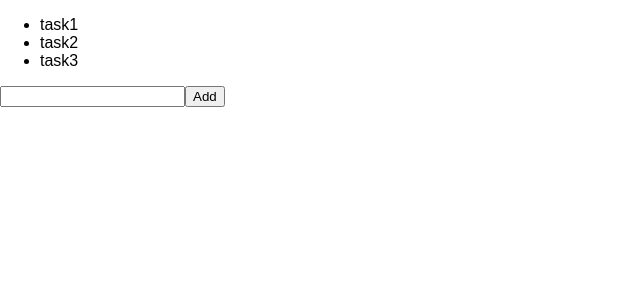
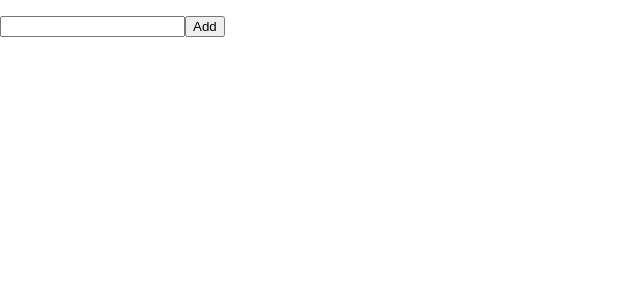
Before and after one commit to blueplanet/react-study, a React (Create React App) app in the folder 2017-04-26/: page / in a window 1280 px wide. Shown: the top 300 px of the page, without its empty margins (0-640 px from the left). Built offline with nearby package versions, Linux system fonts and the light colour scheme.

Commit message:
render array

```diff
--- a/2017-04-26/src/App.js
+++ b/2017-04-26/src/App.js
@@ -19,9 +19,9 @@ class App extends Component {
     return (
       <div>
         <ul>
-          <li>task1</li>
-          <li>task2</li>
-          <li>task3</li>
+          {items.map((item, i) => {
+            return <li key={i}>{item}</li>;
+          })}
         </ul>
         <div>
           <input type='text' value={text} onChange={(e) => this.setState({ text: e.target.value })} />
```
